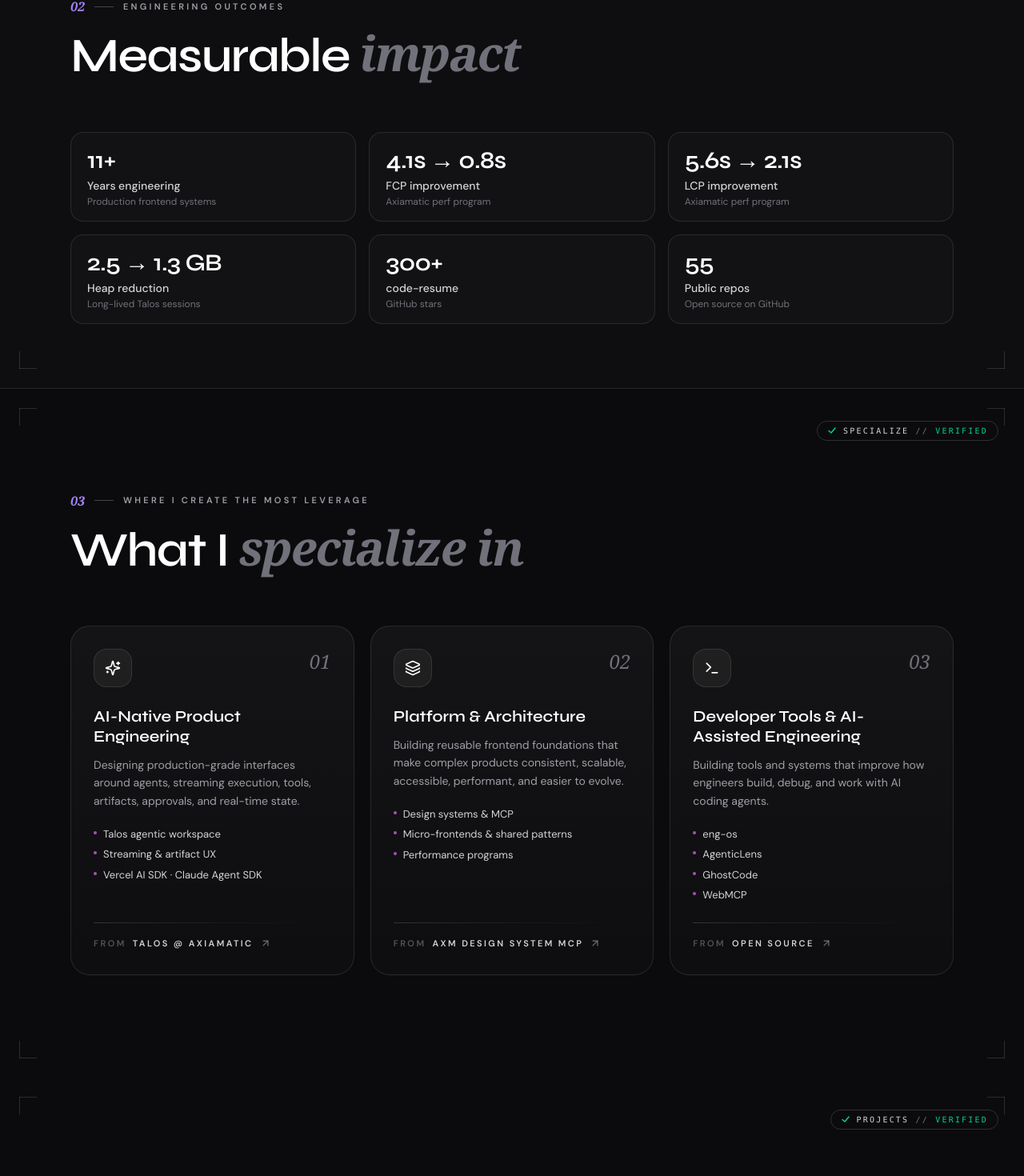
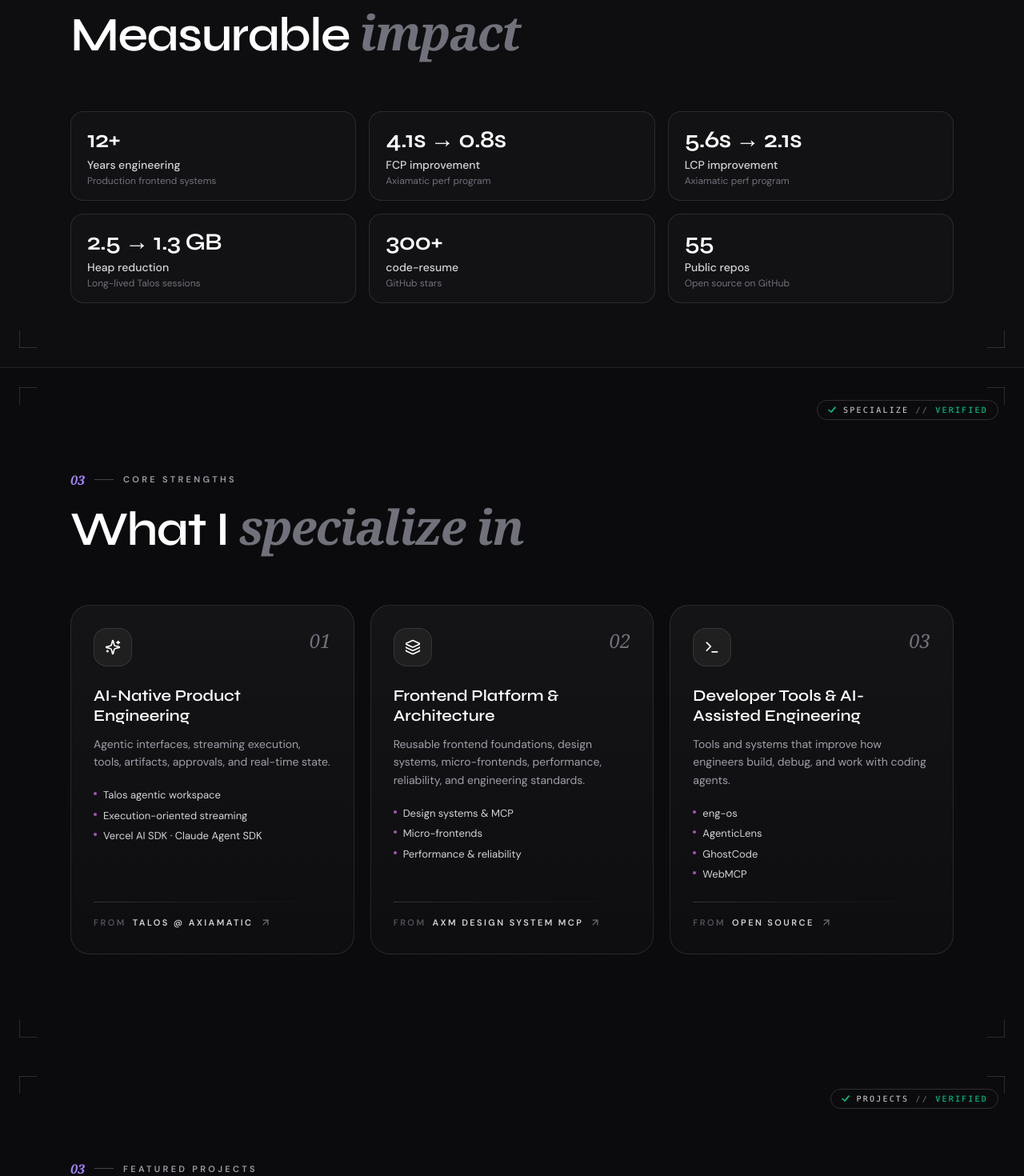
Before and after one commit to amitmishrg/myportfolio, a React (Vite) app: page / in a window 1280 px wide. Shown: the part 1045-2515 px from the top of the page at 80% size. Built offline with nearby package versions, Linux system fonts and the light colour scheme; no server answers.

Commit message:
Update portfolio website: revise experience and skills sections to reflect 12+ years of expertise, enhance content clarity, and improve layout for better readability. Adjust meta tags for SEO and update section titles for consistency.

```diff
--- a/index.html
+++ b/index.html
@@ -6,7 +6,7 @@
     <meta name="viewport" content="width=device-width, initial-scale=1.0" />
     <meta
       name="description"
-      content="Staff Frontend Engineer with 11+ years building AI-native products, frontend platforms, developer tools, design systems, and high-performance web applications."
+      content="Staff Frontend Engineer with 12+ years building AI-native products, frontend platforms, and developer tools. Focused on agentic interfaces, streaming systems, architecture, performance, and reliability."
     />
     <meta name="author" content="Amit Mishra" />
     <link rel="canonical" href="https://amitmishrg.in/" />
@@ -20,7 +20,7 @@
     />
     <meta
       property="og:description"
-      content="Staff Frontend Engineer with 11+ years building AI-native products, frontend platforms, developer tools, design systems, and high-performance web applications."
+      content="Staff Frontend Engineer with 12+ years building AI-native products, frontend platforms, and developer tools. Focused on agentic interfaces, streaming systems, architecture, performance, and reliability."
     />
     <meta property="og:site_name" content="Amit Mishra" />
 
@@ -32,7 +32,7 @@
     />
     <meta
       name="twitter:description"
-      content="Staff Frontend Engineer with 11+ years building AI-native products, frontend platforms, developer tools, design systems, and high-performance web applications."
+      content="Staff Frontend Engineer with 12+ years building AI-native products, frontend platforms, and developer tools. Focused on agentic interfaces, streaming systems, architecture, performance, and reliability."
     />
 
     <link rel="preconnect" href="https://fonts.googleapis.com" />
--- a/src/components/layout/SiteHeader.tsx
+++ b/src/components/layout/SiteHeader.tsx
@@ -8,7 +8,7 @@ import { cn } from "../../lib/cn"
 const links = [
   { href: "#impact", label: "Impact" },
   { href: "#specialize", label: "Specialize" },
-  { href: "#axiamatic", label: "Work" },
+  { href: "#case-studies", label: "Case studies" },
   { href: "#open-source", label: "Open source" },
   { href: "#experience", label: "Experience" },
   { href: "#contact", label: "Contact" },
--- a/src/data/site.ts
+++ b/src/data/site.ts
@@ -21,9 +21,11 @@ export const site = {
     lastName: "Mishra",
     headline: "Building AI-native products, frontend platforms, and developer tools.",
     subline:
-      "Staff Frontend Engineer with 11+ years turning ambiguous product problems into durable frontend architecture — from agentic interfaces and streaming systems to design systems, developer experience, performance, and reliability.",
+      "Staff Frontend Engineer with 12+ years turning ambiguous product problems into durable frontend architecture — from agentic interfaces and streaming systems to design systems, performance, reliability, and developer tooling.",
     roleTag: "Staff Frontend Engineer",
   },
+  availability: "Open to Staff+ / Principal Frontend & Platform roles",
+  yearsExperience: "12+",
   marquee: [
     "FRONTEND PLATFORM",
     "AI-NATIVE PRODUCTS",
@@ -66,7 +68,7 @@ export const site = {
     "SSE",
   ],
   impact: [
-    { label: "Years engineering", value: "11+", detail: "Production frontend systems" },
+    { label: "Years engineering", value: "12+", detail: "Production frontend systems" },
     { label: "FCP improvement", value: "4.1s → 0.8s", detail: "Axiamatic perf program" },
     { label: "LCP improvement", value: "5.6s → 2.1s", detail: "Axiamatic perf program" },
     { label: "Heap reduction", value: "2.5 → 1.3 GB", detail: "Long-lived Talos sessions" },
@@ -77,23 +79,23 @@ export const site = {
     {
       title: "AI-Native Product Engineering",
       description:
-        "Designing production-grade interfaces around agents, streaming execution, tools, artifacts, approvals, and real-time state.",
+        "Agentic interfaces, streaming execution, tools, artifacts, approvals, and real-time state.",
       capabilities: [
         "Talos agentic workspace",
-        "Streaming & artifact UX",
+        "Execution-oriented streaming",
         "Vercel AI SDK · Claude Agent SDK",
       ],
       proof: { label: "Talos @ Axiamatic", href: "#axiamatic" },
       icon: "sparkles" as const,
     },
     {
-      title: "Platform & Architecture",
+      title: "Frontend Platform & Architecture",
       description:
-        "Building reusable frontend foundations that make complex products consistent, scalable, accessible, performant, and easier to evolve.",
+        "Reusable frontend foundations, design systems, micro-frontends, performance, reliability, and engineering standards.",
       capabilities: [
         "Design systems & MCP",
-        "Micro-frontends & shared patterns",
-        "Performance programs",
+        "Micro-frontends",
+        "Performance & reliability",
       ],
       proof: { label: "Axm Design System MCP", href: "#case-studies" },
       icon: "layers" as const,
@@ -101,7 +103,7 @@ export const site = {
     {
       title: "Developer Tools & AI-Assisted Engineering",
       description:
-        "Building tools and systems that improve how engineers build, debug, and work with AI coding agents.",
+        "Tools and systems that improve how engineers build, debug, and work with coding agents.",
       capabilities: ["eng-os", "AgenticLens", "GhostCode", "WebMCP"],
       proof: { label: "Open source", href: "#open-source" },
       icon: "terminal" as const,
@@ -109,7 +111,7 @@ export const site = {
   ],
   axiamatic: {
     intro:
-      "Leading frontend architecture for AI-native products at Axiamatic, with a focus on agentic interfaces, streaming systems, design systems, performance, and developer experience.",
+      "Leading frontend architecture for AI-native products at Axiamatic — reusable patterns, engineering standards, and platform work across Talos, streaming systems, design-system MCP, performance, and reliability.",
     highlights: [
       {
         title: "Talos — agentic workspace",
@@ -120,31 +122,31 @@ export const site = {
       {
         title: "AI SDK streaming migration",
         description:
-          "Migrated the real-time agent experience onto the AI SDK streaming framework, establishing a more durable streaming boundary between agent execution and the browser.",
+          "Migrated the real-time agent experience to an AI SDK streaming architecture, establishing a durable streaming boundary between agent execution and the browser.",
         tags: ["Vercel AI SDK", "SSE", "Streaming"],
       },
       {
         title: "Frontend performance program",
         description:
-          "Led the Axiamatic frontend performance program, establishing measurable baselines and driving improvements across loading and rendering performance: FCP 4.1s → 0.8s, LCP 5.6s → 2.1s, and DOMContentLoaded 4s → 340ms.",
+          "Led the frontend performance program using measurable baselines, targeted remediation, and validation across Core Web Vitals: FCP 4.1s → 0.8s, LCP 5.6s → 2.1s, DOMContentLoaded 4s → 340ms.",
         tags: ["Core Web Vitals", "Lighthouse", "RUM"],
       },
       {
         title: "Memory & reliability",
         description:
-          "Diagnosed and eliminated memory growth in long-lived Talos agent sessions (up to 90 minutes of continuous agentic work), reducing heap usage from 2.5 GB → 1.3 GB and external buffers from 483 MB → 167 MB, eliminating OOM-triggered restarts.",
+          "Diagnosed memory growth in long-lived Talos agent sessions using heap and external-memory profiling, reducing heap from 2.5 GB to 1.3 GB and external buffers from 483 MB to 167 MB, eliminating OOM-triggered restarts.",
         tags: ["Heap profiling", "DevTools", "Reliability"],
       },
       {
         title: "Axm Design System MCP",
         description:
-          "Designed the Axm Design System MCP, turning design tokens and component knowledge into an LLM-callable capability so agent-generated UI follows the product's design system by default.",
+          "Designed Axm Design System MCP, turning design tokens and component knowledge into an AI-callable capability so generated UI follows the product design system by default.",
         tags: ["MCP", "Design Systems", "AI UX"],
       },
       {
         title: "Architecture & leadership",
         description:
-          "Led frontend architecture, code reviews, and design-pattern work while mentoring engineers and raising frontend engineering standards across the team.",
+          "Led frontend architecture, established reusable patterns and engineering standards, mentored 5+ engineers, and drove architecture and code reviews across the frontend stack.",
         tags: ["Architecture", "Mentorship", "Code review"],
       },
     ],
@@ -160,7 +162,7 @@ export const site = {
         {
           heading: "Problem",
           body:
-            "Axiamatic customers needed a product-native AI experience. Bouncing between external chat tools and the ERP broke workflow continuity and made agent-generated work hard to trust inside the product.",
+            "Product-native AI was needed inside the existing ERP workflow — not a separate chat experience that broke context when users left the product shell.",
         },
         {
           heading: "Constraints",
@@ -198,14 +200,19 @@ export const site = {
             "Customer-facing UI had grown fast: FCP 4.1s, LCP 5.6s, DOMContentLoaded 4s. Sales demos on unreliable networks were surfacing the problem.",
         },
         {
-          heading: "Approach",
+          heading: "Diagnose",
           body:
-            "Week of real-user monitoring and Lighthouse CI baselines before touching code. For each metric, identified the single biggest contributor — critical render path, JS diet, image pipeline, third-party deferral.",
+            "Established real-user monitoring and Lighthouse CI baselines before changing code. For each metric, traced the dominant contributor — critical render path, JS payload, image pipeline, third-party scripts.",
         },
         {
-          heading: "Results",
+          heading: "Remediate",
           body:
-            "FCP 4.1s → 0.8s (−80%), LCP 5.6s → 2.1s (−63%), DOMContentLoaded 4s → 340ms (−91%). Established perf budgets in CI so regressions block merge.",
+            "Addressed the highest-impact bottlenecks per metric: render-path slimming, JS diet, image pipeline fixes, and third-party deferral. Set perf budgets in CI so regressions block merge.",
+        },
+        {
+          heading: "Validate",
+          body:
+            "FCP 4.1s → 0.8s, LCP 5.6s → 2.1s, DOMContentLoaded 4s → 340ms — measured again under the same RUM and Lighthouse baselines.",
         },
       ],
       tags: ["FCP", "LCP", "CWV", "Lighthouse", "RUM"],
@@ -215,7 +222,7 @@ export const site = {
       title: "Making the design system consumable by AI",
       subtitle: "Axm Design System MCP · Axiamatic",
       summary:
-        "Turned design tokens and component knowledge into an LLM-callable MCP capability — so agent-generated UI follows the product design system by default.",
+        "Designed Axm Design System MCP — design tokens and component knowledge exposed to AI so generated UI follows the product design system by default.",
       sections: [
         {
           heading: "Problem",
@@ -230,7 +237,7 @@ export const site = {
         {
           heading: "Outcome",
           body:
-            "Agent-generated UI follows the same design constraints as human-generated UI. Design drift bugs dropped; first-try on-brand artifact rate became the default.",
+            "Generated UI follows the same design constraints as hand-built product UI. Design drift from agent artifacts dropped as a recurring issue.",
         },
       ],
       tags: ["MCP", "Design Systems", "Tokens", "AI UX"],
@@ -238,13 +245,12 @@ export const site = {
   ],
   about: {
     title: "About",
-    lead:
-      "I build frontend systems at the intersection of product engineering, platform architecture, and AI.",
+    lead: "I build frontend systems for complex products.",
     body: [
-      "Over 11+ years, I've worked from large-scale web applications to AI-native interfaces, developer tooling, design systems, and performance engineering.",
-      "At Axiamatic I lead frontend architecture for Talos — an agentic workspace with artifact generation, design mode, and live previews — plus the Axm Design System MCP and a frontend performance program that moved real Core Web Vitals numbers.",
-      "Before that, nearly six years at Media.Net (Directi) on publisher-facing dashboards, a Next.js migration, and a CWV program that took FCP from 5.1s to 0.2s.",
-      "The thread running through all of it: durable architecture, measurable impact, and caring about the person who reads the code next.",
+      "Twelve years in large-scale frontend — from publisher dashboards at Media.Net to AI-native products and developer tooling at Axiamatic.",
+      "The work I care about: durable architecture, measurable performance and reliability, and platform capabilities that make the right path the easiest path for other engineers.",
+      "Before Axiamatic, nearly six years on publisher-facing React apps — a Next.js migration and a CWV program that took FCP from 5.1s to 0.2s.",
+      "Every system has constraints. The job is to make trade-offs visible, defensible, and reversible.",
     ],
     highlight: {
       stat: "CWV",
@@ -252,13 +258,13 @@ export const site = {
         "Led the perf program on the Pub dashboard at Media.Net — a publisher-facing tool inside one of the open web's largest SSPs. FCP 5.1s → 0.2s, LCP 13.7s → 3.2s.",
     },
     pillars: [
-      "Frontend architecture & platform engineering",
       "AI-native product engineering",
+      "Frontend platform & architecture",
       "Developer tools & open source",
     ],
   },
   stats: [
-    { label: "Years in frontend", value: 11, suffix: "+" },
+    { label: "Years in frontend", value: 12, suffix: "+" },
     { label: "Engineers mentored", value: 8, suffix: "+" },
     { label: "GitHub stars (code-resume)", value: 300, suffix: "+" },
     { label: "Shipping since", text: "2014" },
@@ -270,15 +276,14 @@ export const site = {
       location: "Bangalore",
       range: "Nov 2022 — Present",
       summary:
-        "Leading frontend architecture for AI-native products — Talos agentic workspace, Axm Design System MCP, streaming systems, performance, and developer experience.",
+        "Leading frontend architecture for AI-native products — Talos, streaming systems, design-system MCP, performance, and reliability. Own architecture reviews, code reviews, and mentoring.",
       highlights: [
-        "Architected Talos — agentic workspace with artifact generation, design mode, live previews, and micro-frontend integration; shipping in every Axiamatic customer workspace.",
-        "Designed streaming architecture around long-lived agent executions, supporting reconnectable multi-chat experiences.",
-        "Migrated the real-time agent experience onto the AI SDK streaming framework, establishing a durable boundary between agent execution and the browser.",
-        "Led the frontend performance program: FCP 4.1s → 0.8s, LCP 5.6s → 2.1s, DOMContentLoaded 4s → 340ms.",
-        "Designed the Axm Design System MCP — LLM-callable design-system capability for on-brand agent-generated UI.",
-        "Diagnosed memory growth in long-lived sessions — heap 2.5 GB → 1.3 GB, external buffers 483 MB → 167 MB; eliminated OOM-triggered restarts.",
-        "Led frontend architecture, code reviews, and design-pattern work while mentoring 5+ engineers.",
+        "Architected Talos — agentic workspace with long-lived executions, reconnectable multi-chat, execution-oriented streaming, artifacts, design mode, live previews, and micro-frontend integration; ships in every tenant.",
+        "Migrated the real-time agent experience to an AI SDK streaming architecture, establishing a durable streaming boundary between agent execution and the browser.",
+        "Led the frontend performance program using measurable baselines, targeted remediation, and validation across Core Web Vitals: FCP 4.1s → 0.8s, LCP 5.6s → 2.1s, DOMContentLoaded 4s → 340ms.",
+        "Diagnosed memory growth in long-lived Talos agent sessions using heap and external-memory profiling, reducing heap from 2.5 GB to 1.3 GB and external buffers from 483 MB to 167 MB; eliminated OOM-triggered restarts.",
+        "Designed Axm Design System MCP, turning design tokens and component knowledge into an AI-callable capability so generated UI follows the product design system by default.",
+        "Led frontend architecture, established reusable patterns and engineering standards, mentored 5+ engineers, and drove architecture and code reviews across the frontend stack.",
       ],
       tags: ["Talos", "AI SDK", "MCP", "Performance", "Architecture"],
       featured: true,
@@ -339,7 +344,7 @@ export const site = {
       "Design Systems",
       "Micro-frontends",
     ],
-    platform: ["Node.js", "Redis", "AWS", "Vite", "Webpack", "CI/CD"],
+    platform: ["Node.js", "Redis", "Vite", "Webpack", "AWS", "Docker", "CI/CD"],
     perfQuality: [
       "Core Web Vitals",
       "Chrome DevTools",
@@ -384,20 +389,8 @@ export const site = {
   ],
   openSource: {
     blurb:
-      "Open-source engineering at the intersection of AI developer tools, agent observability, and developer experience — not side projects, but systems I use and extend.",
+      "Open-source tools for agent observability, engineering workflows, and developer experience.",
     featured: [
-      {
-        name: "eng-os",
-        category: "Open Source · AI Developer Tools",
-        tagline: "Engineering OS for AI-assisted development",
-        description:
-          "A portable engineering kit for AI-assisted development that packages reusable engineering workflows, project knowledge, skills, memory, and adapters into a repeatable development system.",
-        href: "https://github.com/amitmishrg/eng-os",
-        github: "https://github.com/amitmishrg/eng-os",
-        live: null,
-        meta: { label: "GitHub", kind: "repo" as const },
-        tags: ["AI Agents", "CLI", "Developer Experience", "Engineering Workflows"],
-      },
       {
         name: "AgenticLens",
         category: "AI Observability · Developer Tools",
@@ -411,11 +404,23 @@ export const site = {
         tags: ["AI Observability", "Agent Workflows", "Claude SDK", "Developer Tools"],
       },
       {
+        name: "eng-os",
+        category: "Open Source · AI Developer Tools",
+        tagline: "Engineering OS for AI-assisted development",
+        description:
+          "Portable engineering workflows for AI-assisted development, combining project knowledge, skills, memory, and reusable development patterns.",
+        href: "https://github.com/amitmishrg/eng-os",
+        github: "https://github.com/amitmishrg/eng-os",
+        live: null,
+        meta: { label: "GitHub", kind: "repo" as const },
+        tags: ["AI Agents", "CLI", "Developer Experience", "Engineering Workflows"],
+      },
+      {
         name: "GhostCode",
         category: "Open Source · Coding Agents",
         tagline: "Local-first coding-agent harness",
         description:
-          "An open-source local-first coding-agent harness for exploring how AI coding agents work — agent loops, tool execution, PLAN/BUILD modes, session persistence, and model providers.",
+          "Local-first coding-agent harness exploring agent loops, tool execution, planning, model providers, and session persistence.",
         href: "https://github.com/amitmishrg/ghostcode",
         github: "https://github.com/amitmishrg/ghostcode",
         live: null,
@@ -456,14 +461,14 @@ export const site = {
   contact: {
     title: "Say hi",
     subtitle:
-      "Building something ambitious? Looking for a Staff frontend engineer working at the intersection of AI, product engineering, and frontend architecture? Let's talk.",
+      "Working on AI-native products, frontend platform architecture, or developer tooling? Get in touch.",
     serviceTags: [
       "AI-native product UI",
       "Frontend platform",
       "Developer tools",
       "Design systems",
       "Performance",
-      "Staff / Principal roles",
+      "Staff+ / Principal roles",
     ],
   },
   assets: {
@@ -473,42 +478,16 @@ export const site = {
   },
   resume: {
     profile:
-      "Staff Frontend Engineer with 11+ years building AI-native products, scalable web platforms, and developer tooling. I specialize in durable frontend architecture — from agentic interfaces and streaming systems to design systems, developer experience, performance, and reliability. Currently leading Talos at Axiamatic: an agentic workspace with artifact generation, design mode, and live previews, shipping in every tenant.",
+      "Staff Frontend Engineer with 12+ years building AI-native products, frontend platforms, and developer tooling. Led Talos at Axiamatic — execution-oriented streaming, artifacts, micro-frontends, and design-system MCP integration — shipping in every tenant.",
     taglineTerms: ["AI Products", "Platform", "Developer Tools"] as const,
     taglineAccent: "AI Products",
     openSourceNames: [
+      "AgenticLens",
       "eng-os",
-      "AgenticLens",
       "GhostCode",
       "WebMCP ShopQuick",
       "code-resume",
     ] as const,
-    skills: {
-      left: {
-        title: "AI & agent engineering",
-        items: [
-          ["Claude Agent SDK", 90],
-          ["Vercel AI SDK", 85],
-          ["MCP", 85],
-          ["React", 90],
-          ["TypeScript", 85],
-          ["Next.js", 85],
-          ["Design Systems", 88],
-        ],
-      },
-      right: {
-        title: "Platform, architecture & perf",
-        items: [
-          ["Micro-frontends", 82],
-          ["React Query / SWR", 85],
-          ["Streaming / SSE", 88],
-          ["Core Web Vitals", 90],
-          ["Lighthouse / DevTools", 90],
-          ["React Testing Library", 82],
-          ["Playwright", 80],
-        ],
-      },
-    },
     experienceMaxBullets: { axiamatic: 6, medianet: 4, earlier: 3 },
   },
 } as const
--- a/src/sections/ExperienceSection.tsx
+++ b/src/sections/ExperienceSection.tsx
@@ -13,7 +13,7 @@ export function ExperienceSection() {
         <SectionHeading
           index="07"
           eyebrow="Career"
-          title="11+ years,"
+          title={`${site.yearsExperience} years,`}
           titleAccent="one craft"
           align="left"
         />
--- a/src/sections/HeroSection.tsx
+++ b/src/sections/HeroSection.tsx
@@ -65,9 +65,7 @@ export function HeroSection() {
 
           <motion.div {...fade(0.2)} className="mt-6 flex items-center gap-3">
             <PulseRings />
-            <span className="text-sm text-zinc-400">
-              Available for Staff & Principal frontend roles
-            </span>
+            <span className="text-sm text-zinc-400">{site.availability}</span>
           </motion.div>
 
           <motion.p
@@ -219,7 +217,7 @@ export function HeroSection() {
                 transition={{ duration: 0.6, delay: 1 }}
                 className="bg-canvas/90 absolute right-4 -bottom-4 rounded-2xl border border-white/10 px-4 py-3 text-xs text-zinc-200 backdrop-blur"
               >
-                <p className="font-semibold text-white">11+ years</p>
+                <p className="font-semibold text-white">{site.yearsExperience} years</p>
                 <p className="text-[11px] text-zinc-500">Shipping at scale</p>
               </motion.div>
             </div>
--- a/src/sections/ServicesSection.tsx
+++ b/src/sections/ServicesSection.tsx
@@ -18,7 +18,7 @@ export function ServicesSection() {
       <div className="relative z-10 mx-auto max-w-6xl px-4 sm:px-6">
         <SectionHeading
           index="03"
-          eyebrow="Where I create the most leverage"
+          eyebrow="Core strengths"
           title="What I"
           titleAccent="specialize in"
           align="left"
```
Also changed, not shown: src/pages/ResumePage.tsx (+16 -18 lines), src/pages/resume.css (+6 -4 lines), src/sections/AboutSection.tsx (+4 -4 lines), src/sections/SkillsSection.tsx (+4 -4 lines).
